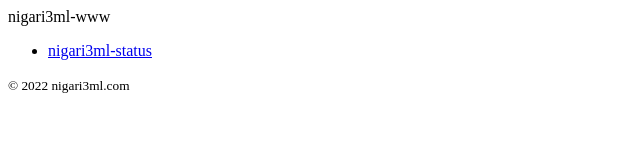
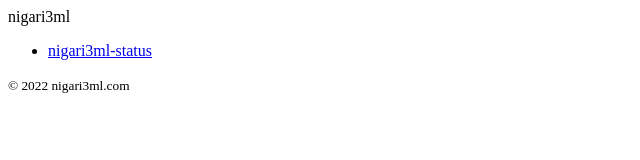
Before and after one commit to lnm10m/lnm10m.github.io, a plain HTML site: page index.html in a window 1280 px wide. Shown: the full height of the page, 0-640 px from the left. Drawn offline with Linux system fonts and the light colour scheme.

Commit message:
feat: update title

```diff
--- a/index.html
+++ b/index.html
@@ -9,7 +9,7 @@
         <link rel="shortcut icon" href="/favicon.ico" type="image/x-icon">
     </head>
     <body>
-        <header>nigari3ml-www</header>
+        <header>nigari3ml</header>
         <main>
             <nav>
                 <ul>
```
